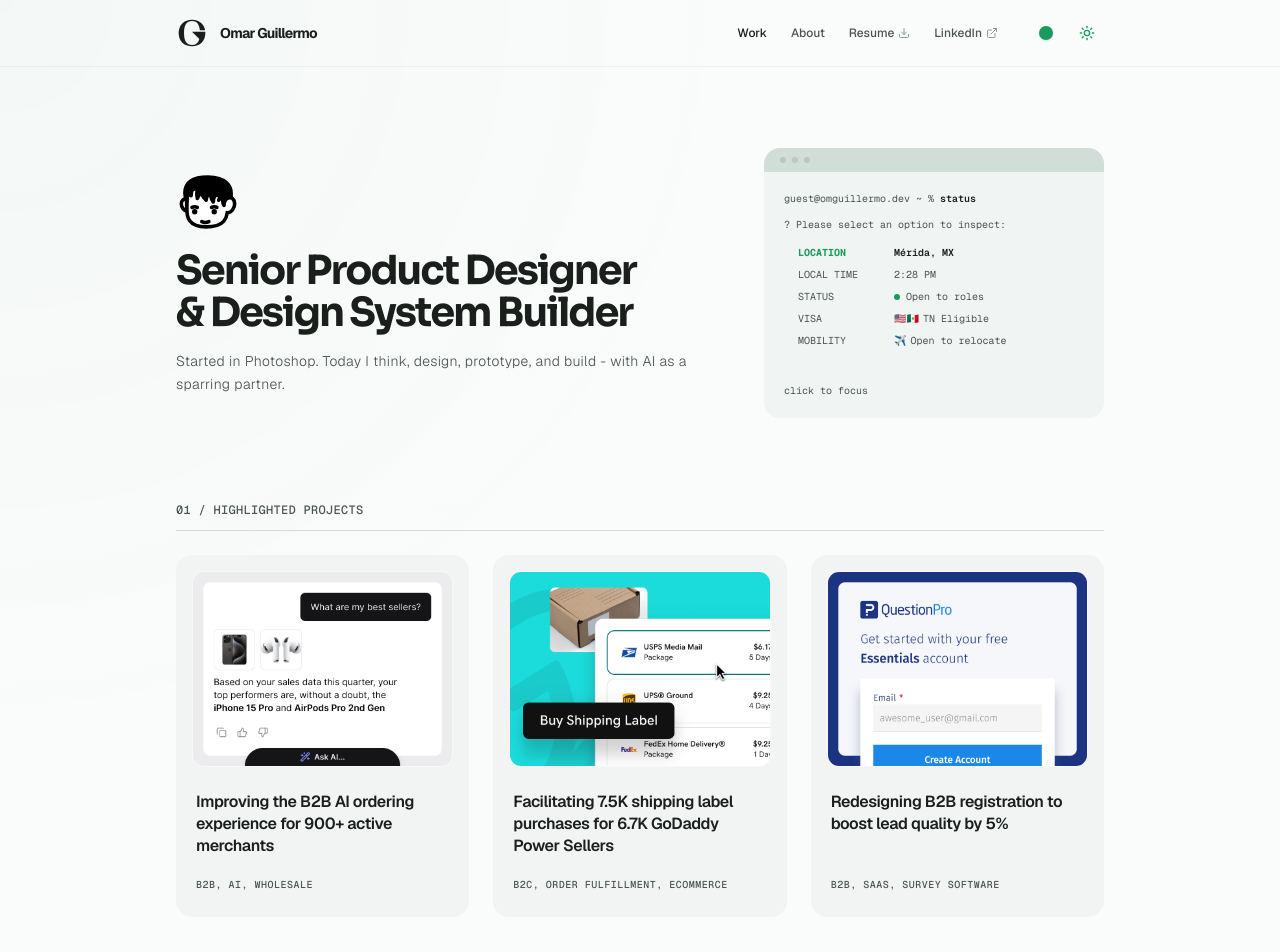
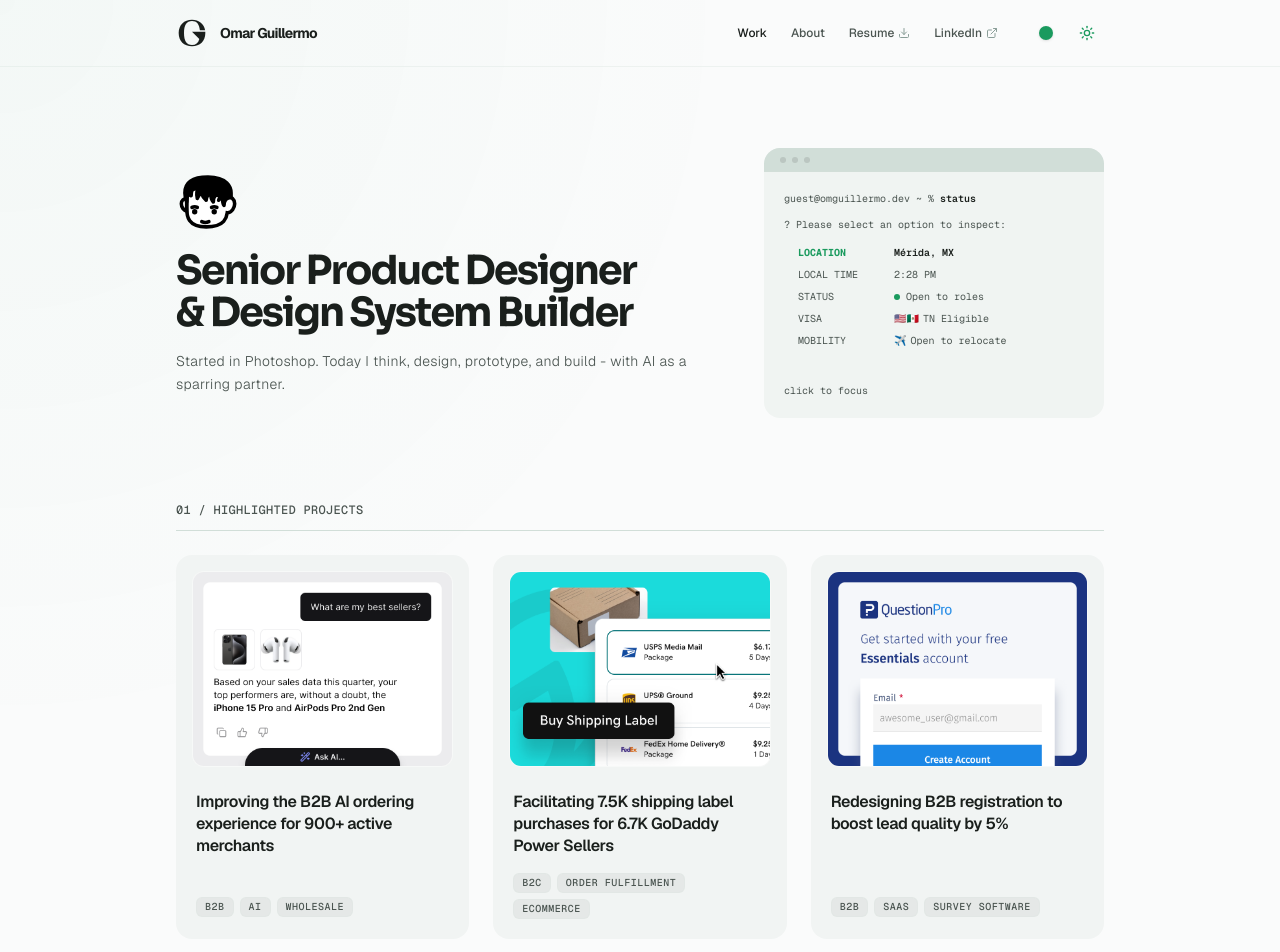
Before and after one commit to omguillermo/portfolio-gemini-v0, a Next.js app: page / in a window 1280 px wide. Shown: the top 952 px of the page. Built offline with nearby package versions, Linux system fonts and the light colour scheme.

Commit message:
feat(tags): render individual micro-pills on homepage cards and case study headers using regex tag split

```diff
--- a/app/case-studies/[slug]/page.tsx
+++ b/app/case-studies/[slug]/page.tsx
@@ -214,7 +214,7 @@ export default function CaseStudy({ params }: { params: Promise<{ slug: string }
 
         {/* Project Tag Pills */}
         <div className="mb-4 flex flex-wrap gap-2">
-          {project.tag.split('•').map((t) => (
+          {project.tag.split(/[,•]/).map((t) => (
             <span key={t.trim()} className="inline-flex items-center px-3 py-1 rounded-full text-mono font-mono text-xxs uppercase tracking-wider text-brand bg-brand/5 border border-brand/20">
               {t.trim()}
             </span>
--- a/app/page.tsx
+++ b/app/page.tsx
@@ -84,9 +84,16 @@ export default function Portfolio() {
                         </div>
 
                         <div className="pt-2 flex items-center justify-between mt-auto px-1">
-                          <span className="text-mono font-mono text-xxs uppercase tracking-wider text-secondary">
-                            {project.tag}
-                          </span>
+                          <div className="flex flex-wrap items-center gap-1.5 min-w-0 flex-1">
+                            {project.tag.split(/[,•]/).map((tagText, tIdx) => (
+                              <span
+                                key={tIdx}
+                                className="inline-flex items-center px-2 py-0.5 rounded-md text-mono font-mono text-xxs uppercase tracking-wider text-secondary bg-foreground/5 border border-border/20"
+                              >
+                                {tagText.trim()}
+                              </span>
+                            ))}
+                          </div>
                           <span className="flex items-center justify-center w-6 h-6 rounded-full bg-foreground text-background opacity-0 group-hover:opacity-100 transition-all duration-300 shrink-0 ml-2">
                             <svg className="w-3 h-3" fill="none" stroke="currentColor" strokeWidth="3" viewBox="0 0 24 24">
                               <path strokeLinecap="round" strokeLinejoin="round" d="M4.5 19.5l15-15m0 0H8.25m11.25 0v11.25" />
```
